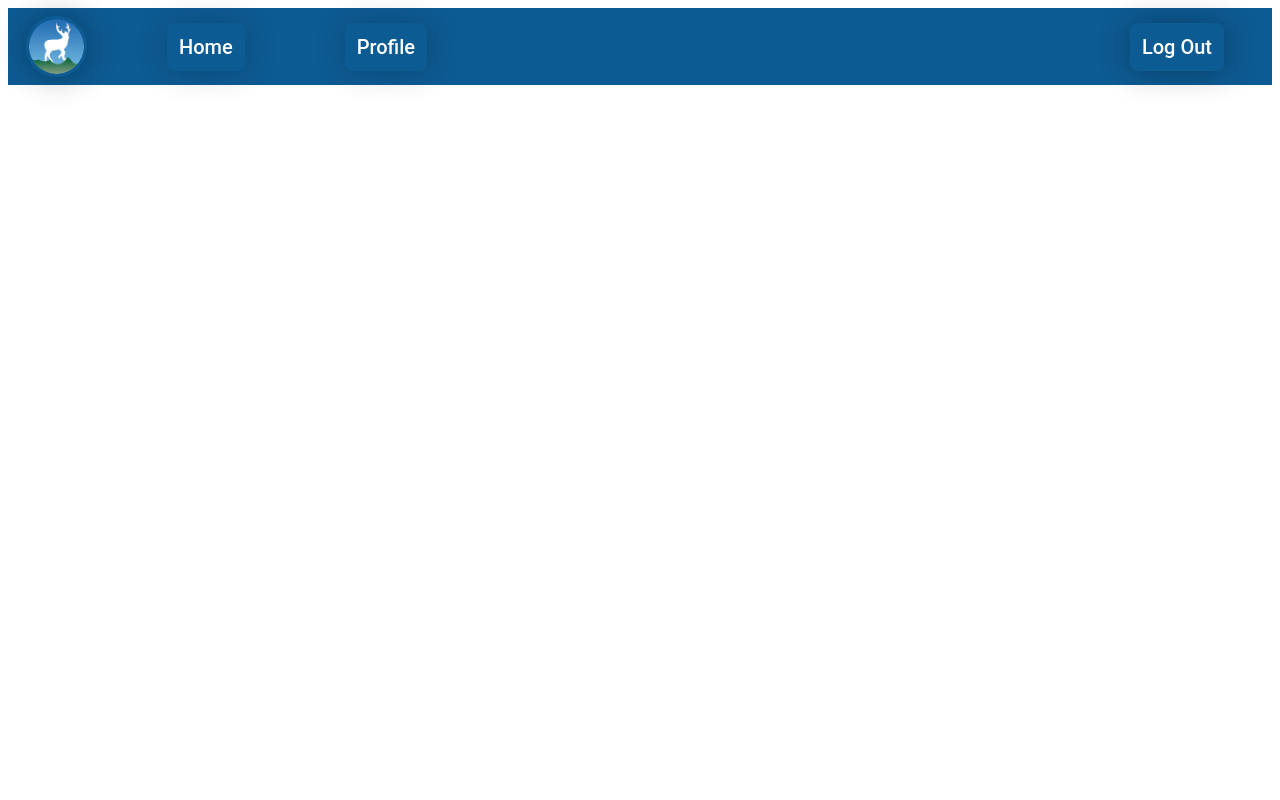
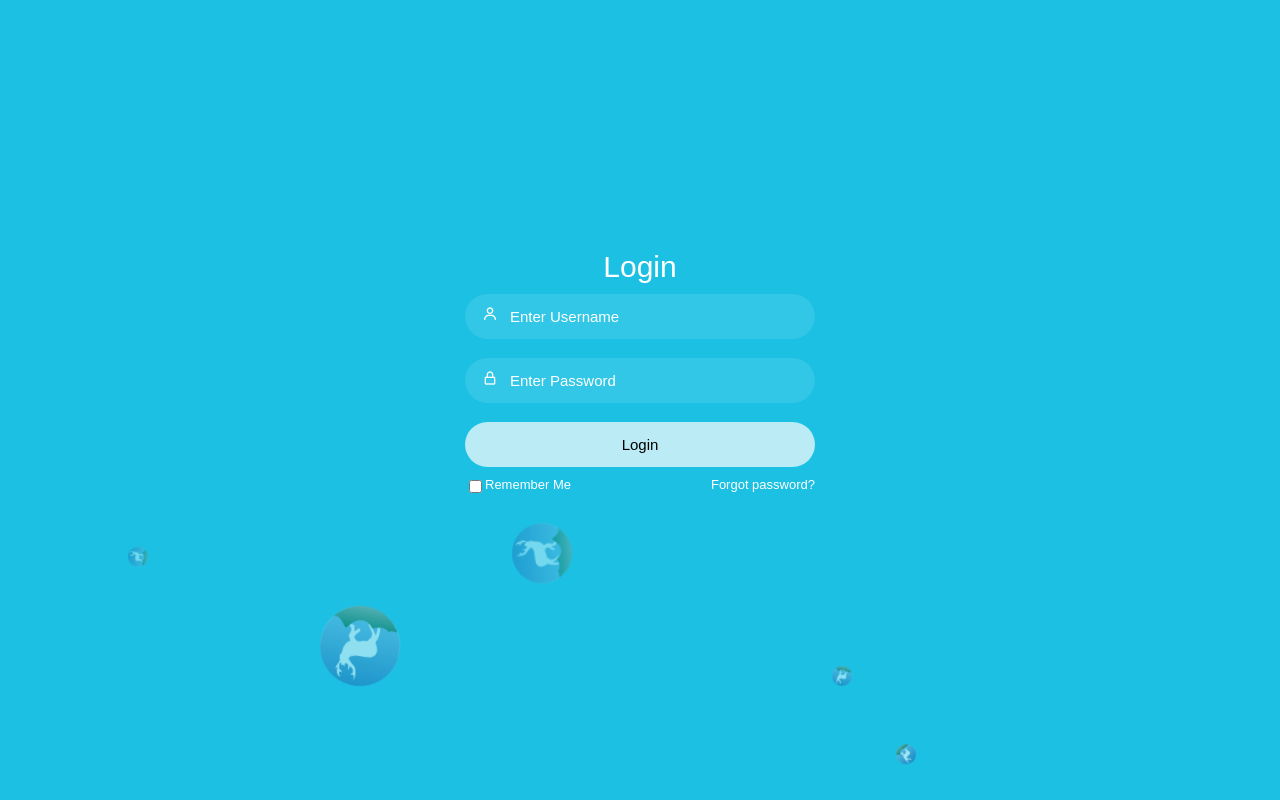
Before and after one commit to ToniBirat7/AMS_Computer_Vision_BCU, a Django app: page / in a window 1280 px wide. Run offline with Django 5.2, Linux system fonts and the light colour scheme.

Commit message:
Day 2 : Created Login View with Authentication

```diff
--- /dev/null
+++ b/a.py
@@ -0,0 +1 @@
+print("Hello")
--- a/auth_app/urls.py
+++ b/auth_app/urls.py
@@ -1,7 +1,6 @@
-from django.contrib import admin
 from django.urls import path
 from auth_app import views
 
 urlpatterns = [
-    path('', views.display),
+    path('', views.login, name='login'),
 ]
--- a/auth_app/views.py
+++ b/auth_app/views.py
@@ -1,6 +1,18 @@
 from django.shortcuts import render
 from django.http import HttpResponse
+from django.contrib.auth import authenticate
+from django.contrib import messages
+
 # Create your views here.
-
-def display(request):
-    return render(request, 'core/base.html')
+def login(request):
+    if request.method == 'POST':
+        print(request.POST)
+        username = request.POST.get('username')
+        password = request.POST.get('password')
+        # print("*******")
+        # print(username,password)
+        user = authenticate(username=username, password=password)
+        print(user)
+        if user is None:
+            messages.warning(request, 'Invalid Username or Password')
+    return render(request, 'auth/login.html')
--- a/static/login.css
+++ b/static/login.css
@@ -56,7 +56,6 @@ header{
     background: rgba(255,255,255,0.1);
     outline: none;
 }
-
 
 i{
     position: relative;
--- a/templates/auth/login.html
+++ b/templates/auth/login.html
@@ -1,3 +1,4 @@
+{% load static %}
 <!DOCTYPE html>
 <html lang="en">
 
@@ -6,7 +7,7 @@
     <meta http-equiv="X-UA-Compatible" content="IE=edge">
 
     <!-- Link to a static CSS file (update with actual static path) -->
-    <link rel="stylesheet" href="../../static/login.css">
+    <link rel="stylesheet" href="{% static 'login.css' %}">
 
     <meta name="viewport" content="width=device-width, initial-scale=1.0">
     <link href="https://unpkg.com/boxicons@2.1.4/css/boxicons.min.css" rel="stylesheet">
@@ -26,15 +27,18 @@
             </div>
 
             <form method="POST">
+                {% csrf_token %}
                 <!-- Add CSRF token here -->
 
                 <div class="input-field">
                     <!-- Add form field for username here -->
+                     <input type="text" name="username" id="username" class="input" placeholder="Enter Username">
                     <i class='bx bx-user'></i>
                 </div>
 
                 <div class="input-field">
                     <!-- Add form field for password here -->
+                     <input type="password" name="password" id="password" class="input" placeholder="Enter Password">
                     <i class='bx bx-lock-alt'></i>
                     <!-- Add logic for displaying password errors here -->
                 </div>
@@ -58,11 +62,11 @@
 
     <ul class="circles">
         <!-- Link to static images for the logo (update with actual static paths) -->
-        <li><img class="logos" src="../../static/images/deerwalklogo.png" alt=""></li>
-        <li><img class="logos" src="../../static/images/deerwalklogo.png" alt=""></li>
-        <li><img class="logos" src="../../static/images/deerwalklogo.png" alt=""></li>
-        <li><img class="logos" src="../../static/images/deerwalklogo.png" alt=""></li>
-        <li><img class="logos" src="../../static/images/deerwalklogo.png" alt=""></li>
+        <li><img class="logos" src="{% static 'images/deerwalklogo.png' %}" alt=""></li>
+        <li><img class="logos" src="{% static 'images/deerwalklogo.png' %}" alt=""></li>
+        <li><img class="logos" src="{% static 'images/deerwalklogo.png' %}" alt=""></li>
+        <li><img class="logos" src="{% static 'images/deerwalklogo.png' %}" alt=""></li>
+        <li><img class="logos" src="{% static 'images/deerwalklogo.png' %}" alt=""></li>
     </ul>
 </body>
 
```
Also changed, not shown: 1 other file.
